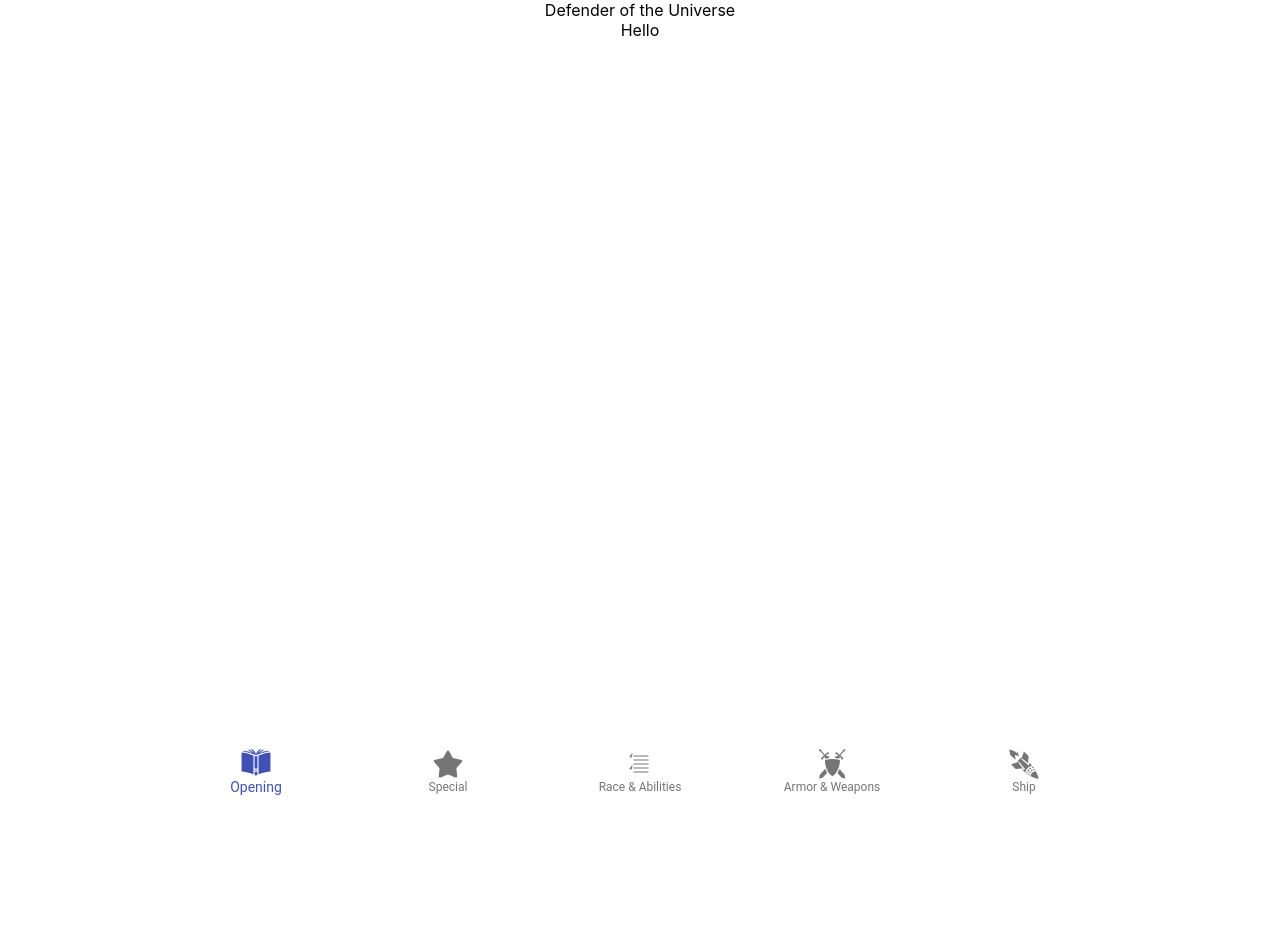
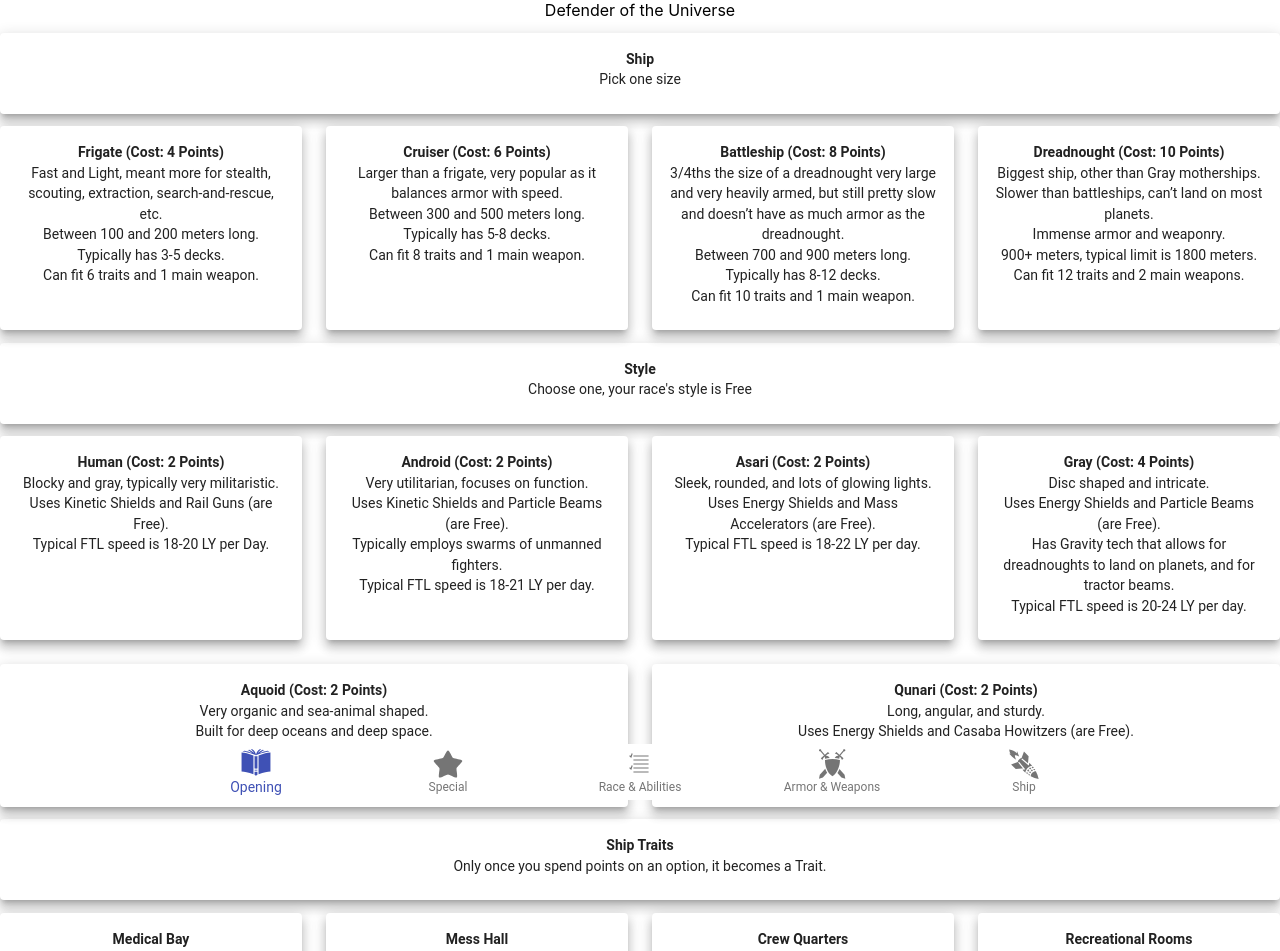
Before and after one commit to acreed1998/dotucyoa-again, a React (Create React App) app: page /ship in a window 1280 px wide. Shown: the top 951 px of the page. Before the commit the page ends 800 px from the top, so only its background shows below. Built offline with nearby package versions, Linux system fonts and the light colour scheme.

Commit message:
can pick ship type

```diff
--- a/src/App.js
+++ b/src/App.js
@@ -25,8 +25,8 @@ class App extends Component {
         armor: [],
         armor_traits: [],
         weapons: [],
-        ship_type: '',
-        ship_style: '',
+        ship: {},
+        ship_style: {},
         ship_traits: [],
         team_members: [],
         boons: [],
@@ -94,13 +94,14 @@ class App extends Component {
   modifyArmor(armorArray) {
     const user = this.state.user;
     const tally = this.state.tally;
+    const specialNames = _.map(user.special, specialObject => specialObject.special);
     user.armor = _.sortBy(armorArray, ['traits']);
     if (user.armor[user.armor.length - 1]) {
       if (user.armor[user.armor.length - 1].traits - user.armor_traits.length < 0) {
         user.armor_traits = _.slice(user.armor_traits, 0, user.armor[user.armor.length - 1].traits);
       }
     }
-    tally.armor = _.sum(_.map(armorArray, armor => {
+    tally.armor = _.sum(_.map(_.filter(user.armor, armorTraitObject => !_.includes(specialNames, armorTraitObject.free)), armor => {
       if (!armor.half) {
         return armor.points
       } else {
@@ -151,6 +152,15 @@ class App extends Component {
     this.modifyPoints();
   }
 
+  changeShip(shipObject) {
+    const user = this.state.user;
+    const tally = this.state.tally;
+    user.ship = shipObject;
+    tally.ship_type = _.includes(_.map(this.state.user.special, specialObject => specialObject.special), 'Your Ship') ? shipObject.points / 2 : shipObject.points;
+    this.setState({ user: user, tally: tally });
+    this.modifyPoints();
+  }
+
   modifyMaxPoints(points) {
     const user = this.state.user;
     user.maxPoints = 75 + points;
@@ -193,9 +203,11 @@ class App extends Component {
             modifyArmorTraits={this.modifyArmorTraits.bind(this)}
             />} />
             <Route path="/ship/" render={() => <Ship
+            user={this.state.user}
             ship={CYOAData.ship}
             ship_style={CYOAData.ship_style}
             ship_traits={CYOAData.ship_traits}
+            changeShip={this.changeShip.bind(this)}
             />} />
           </div>
         </Router>
--- a/src/routes/Ship.js
+++ b/src/routes/Ship.js
@@ -1,8 +1,8 @@
 import React, { Component } from "react";
-// import NoChoiceCard from '../components/NoChoiceCard';
-// import ChoiceCard from '../components/ChoiceCard';
-// import _ from 'lodash';
-// import GridItem from '@material-ui/core/Grid';
+import NoChoiceCard from '../components/NoChoiceCard';
+import ChoiceCard from '../components/ChoiceCard';
+import _ from 'lodash';
+import GridItem from '@material-ui/core/Grid';
 // import MultiChoiceCard from '../components/MultiChoiceCard';
 
 export default class Ship extends Component {
@@ -11,12 +11,61 @@ export default class Ship extends Component {
     this.state = {
 
     };
+    this.chooseShip.bind(this);
+  }
+
+  chooseShip(shipObject) {
+    const points = this.props.user.points;
+    if (points - shipObject.points > -1) {
+      this.props.changeShip(shipObject);
+    }
   }
 
   render() {
     return (
       <div>
-        Hello
+        <NoChoiceCard cardText={this.props.ship.opening} />
+        <GridItem container spacing={24} justify='space-evenly'>
+          {_.map(this.props.ship.choices, (choice, index) => {
+            return (
+              <GridItem key={`ship-grid-${index}`} item xs>
+                <ChoiceCard
+                  cardText={choice.text}
+                  special={index}
+                  picked={_.isEqual(this.props.user.ship, choice)}
+                  onClick={() => { this.chooseShip(choice) }} />
+              </GridItem>
+            );
+          })}
+        </GridItem>
+        <NoChoiceCard cardText={this.props.ship_style.opening} />
+        <GridItem container spacing={24} justify='space-evenly'>
+          {_.map(this.props.ship_style.choices, (choice, index) => {
+            return (
+              <GridItem key={`ship_style-grid-${index}`} item xs>
+                <ChoiceCard
+                  cardText={choice.text}
+                  special={index}
+                  picked={_.includes(this.props.user.ship_style, choice)}
+                  onClick={() => { console.log('mine') }} />
+              </GridItem>
+            );
+          })}
+        </GridItem>
+        <NoChoiceCard cardText={this.props.ship_traits.opening} />
+        <GridItem container spacing={24} justify='space-evenly'>
+          {_.map(this.props.ship_traits.choices, (choice, index) => {
+            return (
+              <GridItem key={`ship_traits-grid-${index}`} item xs>
+                <ChoiceCard
+                  cardText={choice.text}
+                  special={index}
+                  picked={_.includes(this.props.user.ship_traits, choice)}
+                  onClick={() => { console.log('mine') }} />
+              </GridItem>
+            );
+          })}
+        </GridItem>
       </div>
     );
   }
```
Also changed, not shown: src/data/json_for_index.json.
